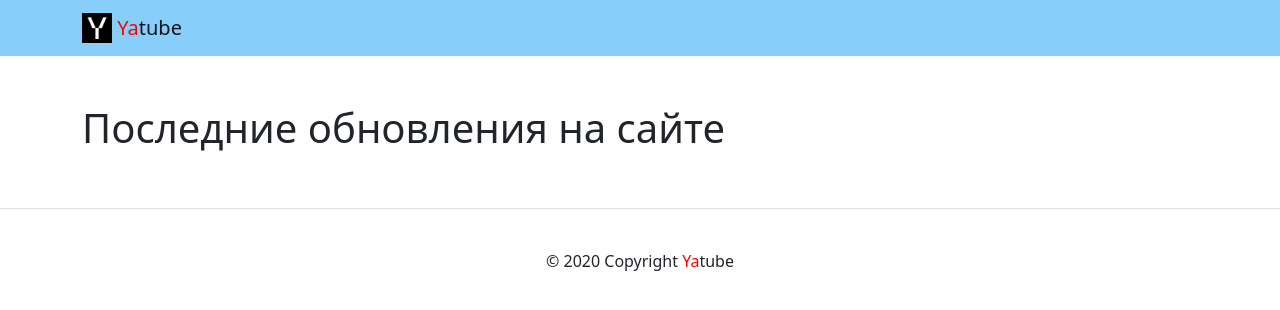
After one commit to RuslanKovalsky/hw02_community, a Django app: page / in a window 1280 px wide. The commit adds this page. Shown: the top 310 px of the page. Run offline with Django 3.2, Linux system fonts and the light colour scheme; data that the repository does not hold is empty; some libraries are stand-ins or nearby versions.

Commit message:
before testing v 1.0.9.8 last

```diff
--- /dev/null
+++ b/yatube/templates/includes/footer.html
@@ -0,0 +1,2 @@
+  <!-- тег span используется для добавления нужных стилей отдельным участкам текста -->
+  <p>© 2020 Copyright <span style="color:red">Ya</span>tube</p>
--- a/yatube/templates/includes/header.html
+++ b/yatube/templates/includes/header.html
@@ -10,8 +10,7 @@
           <a class="navbar-brand" href="index.html">
             <img src="{% static 'img/logo.png' %}" width="30" height="30" class="d-inline-block align-top" alt="">
             <!-- тег span используется для добавления нужных стилей отдельным участкам текста -->
-            <span style="color:red">Ya</span>
-            "tube"
+            <span style="color:red">Ya</span>tube
           </a>
         </div>
       </nav>
```
